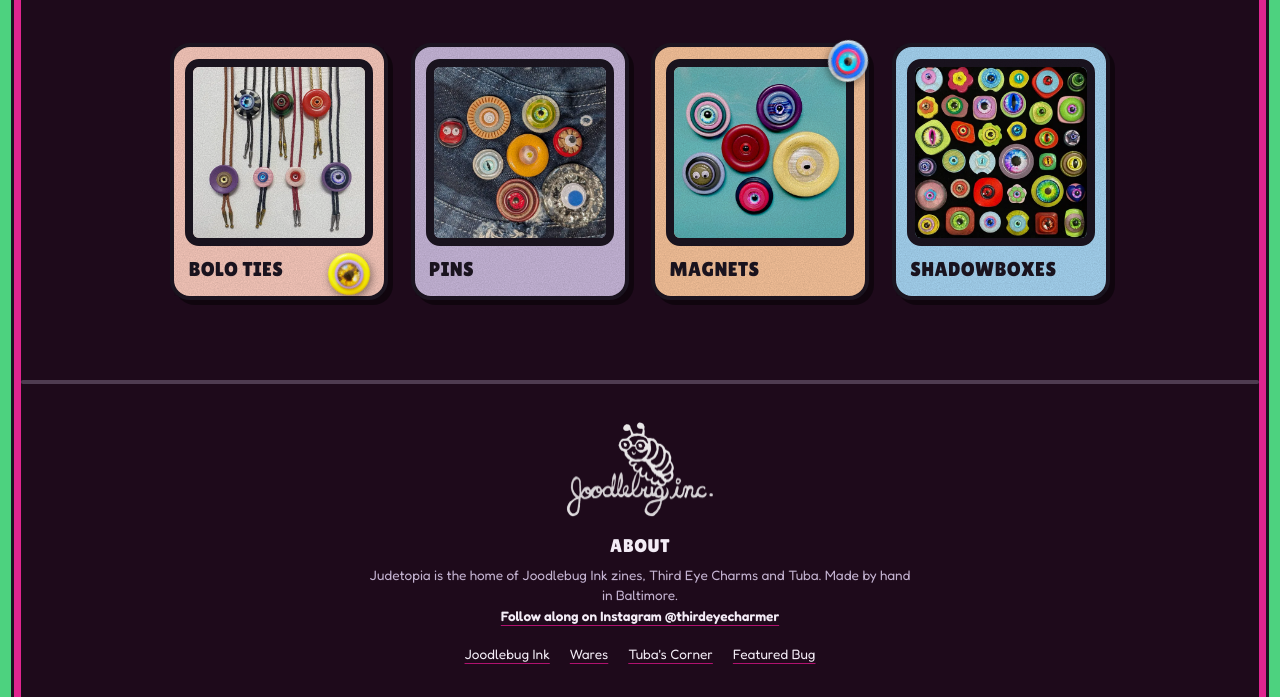
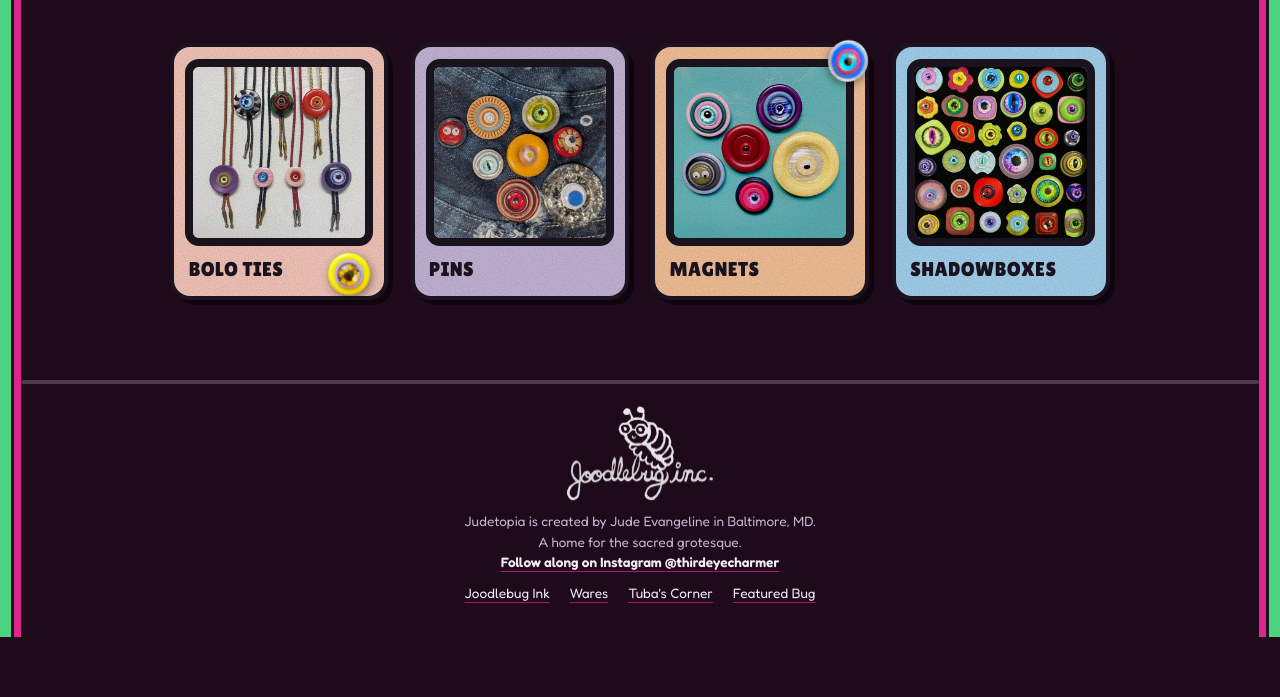
Before and after one commit to JewelWeaver/judetopia, a website: page public/artifacts.html in a window 1280 px wide. Shown: the part 873-1570 px from the top of the page. After the commit the page ends 1510 px from the top, so only its background shows below. Drawn offline with Linux system fonts and the light colour scheme.

Commit message:
Footer About: new wording, no heading, even spacing
- About text: "Judetopia is created by Jude Evangeline in Baltimore, MD. /
  A home for the sacred grotesque." with a line break after MD.
- The ABOUT heading is removed (the section keeps aria-label="About")
- The text sits evenly between the Joodlebug inc. mark and the footer
  links, about 16.6px each side
- The whole footer sits closer under its divider line (top padding
  2.5rem to 1.5rem)

Co-Authored-By: Claude Opus 5.5 <noreply@anthropic.com>

```diff
--- a/public/artifacts.html
+++ b/public/artifacts.html
@@ -143,9 +143,8 @@
 
 <footer class="site-foot ruled">
   <img class="foot-mark" src="assets/img/joodlebug-mark.webp" alt="Joodlebug Inc." width="600" height="393" />
-  <section class="foot-about" aria-labelledby="about-title">
-    <h2 id="about-title">About</h2>
-    <p>Judetopia is the home of Joodlebug Ink zines, Third Eye Charms and Tuba. Made by hand in Baltimore.</p>
+  <section class="foot-about" aria-label="About">
+    <p>Judetopia is created by Jude Evangeline in Baltimore, MD.<br />A home for the sacred grotesque.</p>
     <p><a href="https://www.instagram.com/thirdeyecharmer/" rel="me noopener" target="_blank">Follow along on Instagram @thirdeyecharmer</a></p>
   </section>
   <ul class="foot-links">
--- a/public/assets/site.css
+++ b/public/assets/site.css
@@ -234,14 +234,14 @@ main { flex: 1; overflow-x: clip; }
 /* ---------- footer ---------- */
 .site-foot {
   margin-top: 4rem;
-  padding: 2.5rem 16px 2rem;
+  padding: 1.5rem 16px 2rem; /* the logo sits a little closer under the divider line */
   text-align: center;
   color: var(--on-desk-soft);
   font-size: .85rem;
 }
 .foot-mark {
   width: 150px;
-  margin: 0 auto .9rem;
+  margin: 0 auto 9.3px; /* with the About block's spacing below, the gaps logo→text and text→links match (about 16.6px each) */
   opacity: .9; /* the image is already white on clear, its lines thinned a little to read at this size */
 }
 .foot-links {
@@ -249,12 +249,11 @@ main { flex: 1; overflow-x: clip; }
   justify-content: center;
   flex-wrap: wrap;
   gap: .4rem 1.25rem;
-  margin-top: .9rem;
+  margin-top: 10.7px;
   list-style: none;
 }
 .foot-links a { color: var(--on-desk); text-underline-offset: 4px; text-decoration-color: var(--magenta); }
-.foot-about { max-width: 34rem; margin: 0 auto 1.1rem; line-height: 1.5; }
-.foot-about h2 { font-family: var(--f-pop); font-weight: 400; font-size: 1.15rem; letter-spacing: .04em; text-transform: uppercase; color: var(--on-desk); margin-bottom: .3rem; }
+.foot-about { max-width: 34rem; margin: 0 auto; line-height: 1.5; }
 .foot-about a { color: var(--on-desk); font-weight: 600; text-underline-offset: 4px; text-decoration-color: var(--magenta); }
 .foot-links a:hover { color: var(--yolk); }
 
```
Also changed, not shown: public/bug.html (+2 -3 lines), public/tuba.html (+2 -3 lines), public/zines.html (+2 -3 lines).
